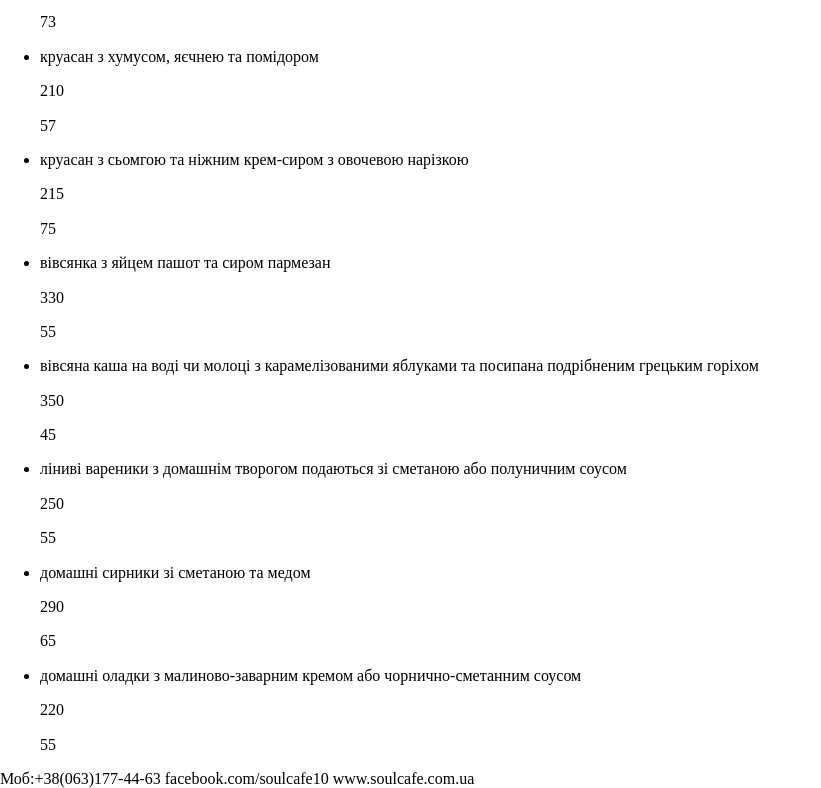
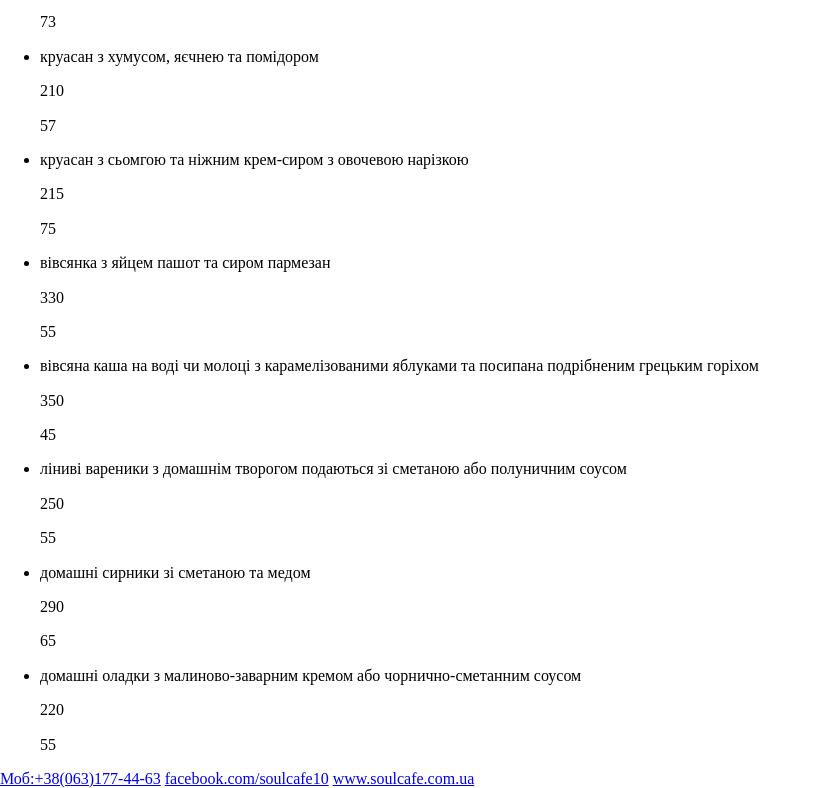
Before and after one commit to VaravaValeria/breakfast.github.io, a plain HTML site: page menu.html in a window 1280 px wide. Shown: the part 1741-2529 px from the top of the page, without its empty margins (0-821 px from the left). Drawn offline with nearby package versions, Linux system fonts and the light colour scheme.

Commit message:
bugfix: changed links to other resources

```diff
--- a/menu.html
+++ b/menu.html
@@ -123,9 +123,9 @@
     </main>
     <footer>
         <nav>
-            <span>Моб:+38(063)177-44-63</span>
-            <span>facebook.com/soulcafe10</span>
-            <span>www.soulcafe.com.ua</span>
+            <span><a href="tel:+380631774463">Моб:+38(063)177-44-63</a></span>
+            <span><a href="facebook.com/soulcafe10">facebook.com/soulcafe10</a></span>
+            <span><a href="www.soulcafe.com.ua">www.soulcafe.com.ua</a></span>
         </nav>
     </footer>
 </body>
```
